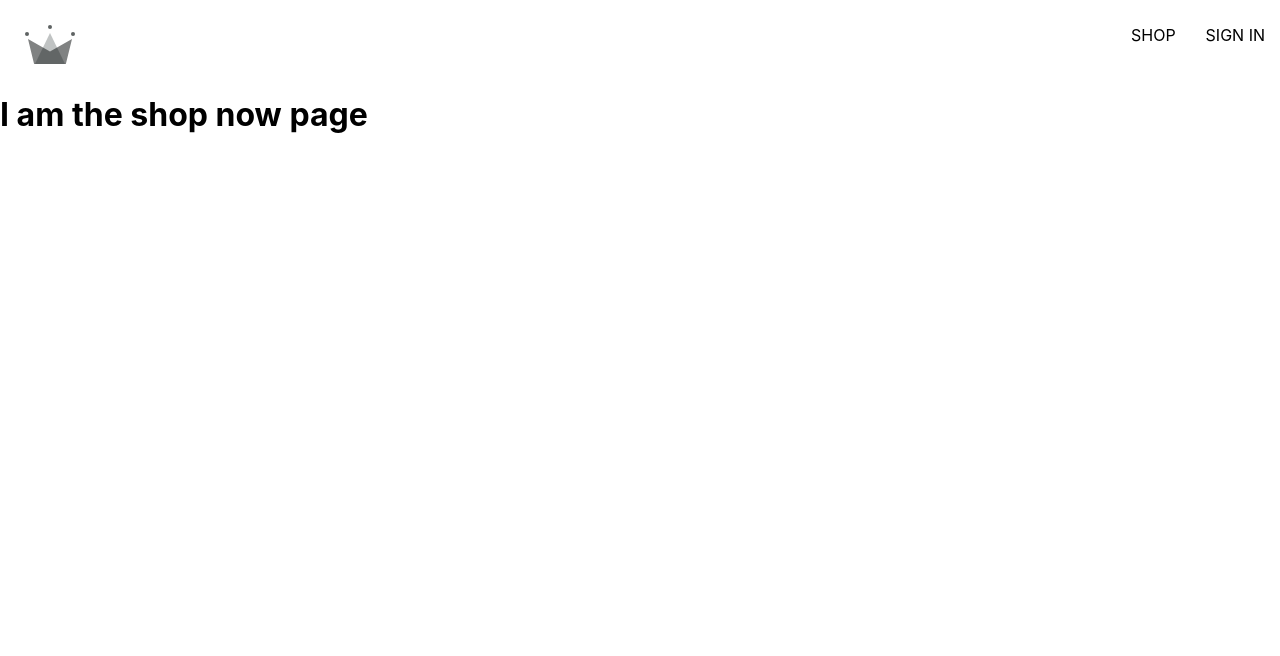
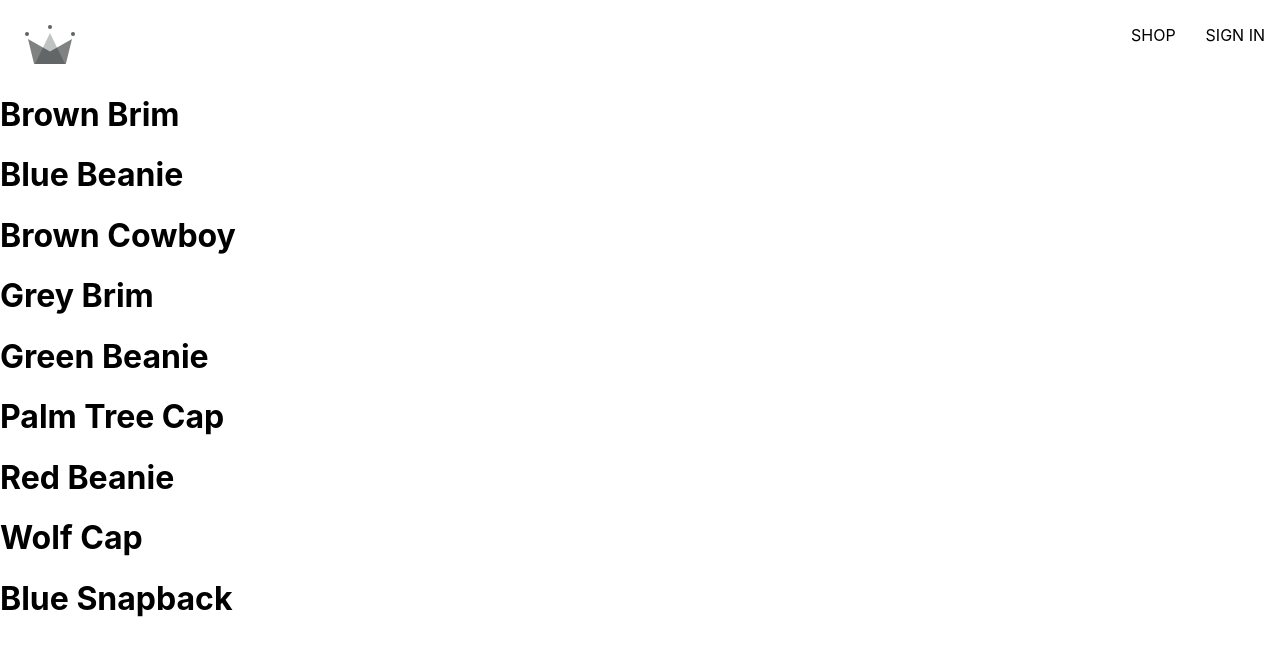
Before and after one commit to amadi5892/Crown-Clothing, a React (Create React App) app: page /shop in a window 1280 px wide. Shown: the top 656 px of the page. Built offline with nearby package versions, Linux system fonts and the light colour scheme; no server answers.

Commit message:
created Products Context

```diff
--- a/src/App.js
+++ b/src/App.js
@@ -1,16 +1,9 @@
 import { Routes, Route } from 'react-router-dom';
+
+import Home from './routes/home/home.component';
 import Navigation from './routes/navigation/navigation.component';
 import Authentication from './routes/authentication/authentication';
-
-import Home from './routes/home/home.component';
-
-const Shop = () => {
-  return (
-    <div>
-      <h1>I am the shop now page</h1>
-    </div>
-  );
-}
+import Shop from './routes/shop/shop.component';
 
 const App = () => {
   return (
--- /dev/null
+++ b/src/context/product.context.jsx
@@ -0,0 +1,15 @@
+import { createContext, useState } from "react";
+
+import PRODUCTS from '../shop-data.json';
+
+export const ProductsContext = createContext({
+    products: [],
+});
+
+export const ProductsProvider = ({children}) => {
+    const [products, setProducts] = useState(PRODUCTS);
+    const value = {products};
+    return(
+        <ProductsContext.Provider value={value}> {children} </ProductsContext.Provider>
+    )
+}
--- a/src/index.js
+++ b/src/index.js
@@ -4,6 +4,7 @@
 
 import App from './App';
 import { UserProvider } from './context/user.context';
+import { ProductsProvider } from './context/product.context';
 
 import './index.scss';
 
@@ -14,7 +15,9 @@
   <React.StrictMode>
     <BrowserRouter>
       <UserProvider>
-        <App />
+        <ProductsProvider>
+          <App />
+        </ProductsProvider>
       </UserProvider>
     </BrowserRouter>
   </React.StrictMode>
--- /dev/null
+++ b/src/routes/shop/shop.component.jsx
@@ -0,0 +1,18 @@
+import { useContext } from "react";
+
+import { ProductsContext } from "../../context/product.context";
+
+const Shop = () => {
+    const {products} = useContext(ProductsContext);
+    return (
+        <div>
+            {products.map(({id, name}) => (
+                <div key={id}>
+                    <h1>{name}</h1>
+                </div>
+            ))}
+        </div>
+    )
+}
+
+export default Shop;
--- /dev/null
+++ b/src/shop-data.json
@@ -0,0 +1,56 @@
+[
+    {
+      "id": 1,
+      "name": "Brown Brim",
+      "imageUrl": "https://i.ibb.co/ZYW3VTp/brown-brim.png",
+      "price": 25
+    },
+    {
+      "id": 2,
+      "name": "Blue Beanie",
+      "imageUrl": "https://i.ibb.co/ypkgK0X/blue-beanie.png",
+      "price": 18
+    },
+    {
+      "id": 3,
+      "name": "Brown Cowboy",
+      "imageUrl": "https://i.ibb.co/QdJwgmp/brown-cowboy.png",
+      "price": 35
+    },
+    {
+      "id": 4,
+      "name": "Grey Brim",
+      "imageUrl": "https://i.ibb.co/RjBLWxB/grey-brim.png",
+      "price": 25
+    },
+    {
+      "id": 5,
+      "name": "Green Beanie",
+      "imageUrl": "https://i.ibb.co/YTjW3vF/green-beanie.png",
+      "price": 18
+    },
+    {
+      "id": 6,
+      "name": "Palm Tree Cap",
+      "imageUrl": "https://i.ibb.co/rKBDvJX/palm-tree-cap.png",
+      "price": 14
+    },
+    {
+      "id": 7,
+      "name": "Red Beanie",
+      "imageUrl": "https://i.ibb.co/bLB646Z/red-beanie.png",
+      "price": 18
+    },
+    {
+      "id": 8,
+      "name": "Wolf Cap",
+      "imageUrl": "https://i.ibb.co/1f2nWMM/wolf-cap.png",
+      "price": 14
+    },
+    {
+      "id": 9,
+      "name": "Blue Snapback",
+      "imageUrl": "https://i.ibb.co/X2VJP2W/blue-snapback.png",
+      "price": 16
+    }
+  ]
```
